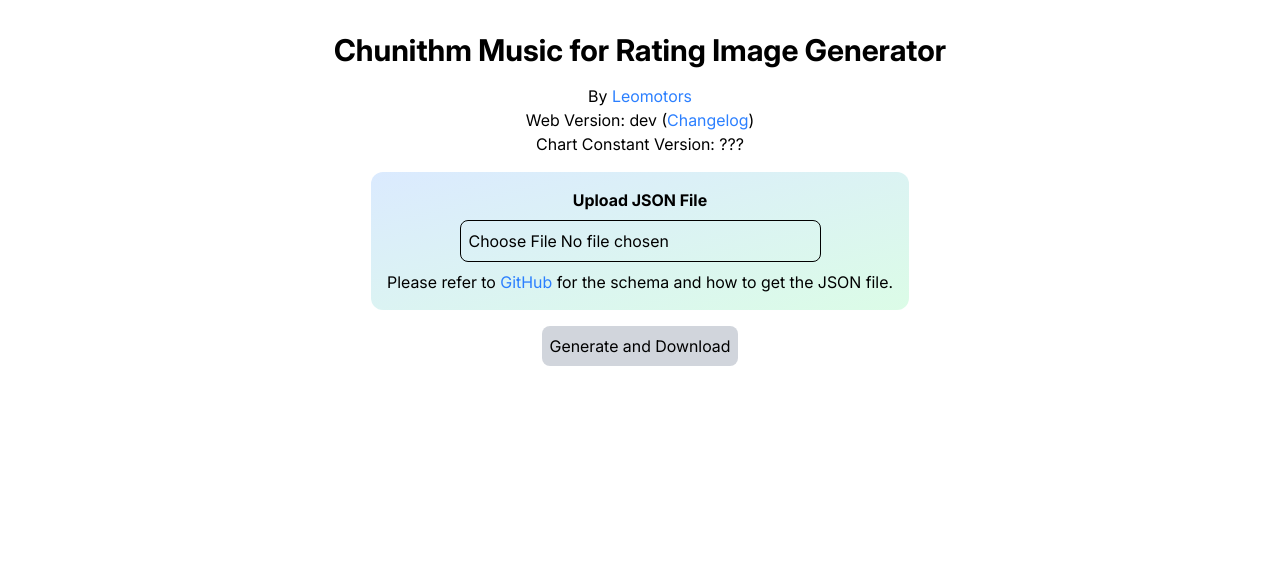
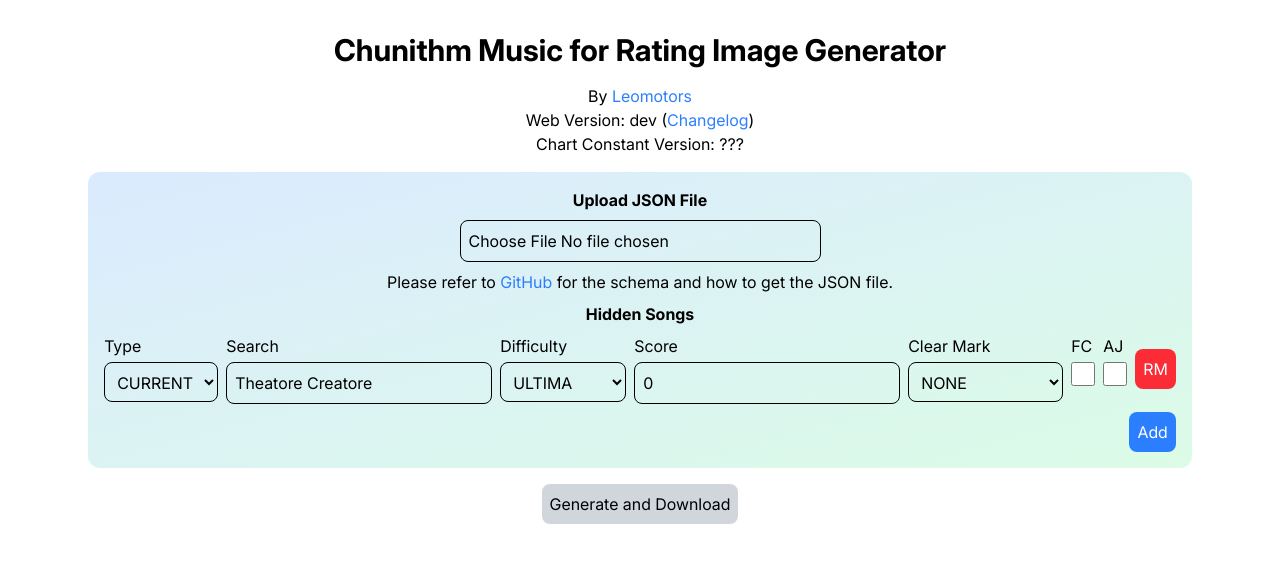
Before and after one commit to leomotors/chuumai-tools, a SvelteKit app in the folder apps/chuni-web/: page / in a window 1280 px wide. Shown: the top 562 px of the page. Built offline with nearby package versions, Linux system fonts and the light colour scheme.

Commit message:
web: support hidden songs

```diff
--- a/apps/chuni-web/package.json
+++ b/apps/chuni-web/package.json
@@ -1,7 +1,7 @@
 {
   "name": "chuni-web",
   "private": true,
-  "version": "1.3.0",
+  "version": "1.4.0",
   "type": "module",
   "scripts": {
     "dev": "vite dev",
@@ -31,6 +31,7 @@
     "postgres": "^3.4.5",
     "prettier": "^3.5.3",
     "prettier-plugin-svelte": "^3.3.3",
+    "sass-embedded": "^1.87.0",
     "svelte": "^5.28.2",
     "svelte-check": "^4.0.0",
     "svelte-eslint-parser": "^1.1.3",
--- a/apps/chuni-web/src/lib/components/profile/Profile.svelte
+++ b/apps/chuni-web/src/lib/components/profile/Profile.svelte
@@ -45,7 +45,8 @@
         profile.honorRarity.toLowerCase(),
       )}.png)"
     >
-      <p class="text-2xl font-bold text-center">{profile.honorText}</p>
+      <!-- z-10 is specially for Phosphoribosylaminoimidazolesuccinocarboxamide (メズマライザー ULTIMA SSS)-->
+      <p class="text-2xl font-bold text-center z-10">{profile.honorText}</p>
     </div>
 
     <div class="flex gap-2 items-center justify-between text-2xl px-4">
--- a/apps/chuni-web/src/routes/+page.svelte
+++ b/apps/chuni-web/src/routes/+page.svelte
@@ -6,13 +6,34 @@
   import { type RawImageGen } from "$lib/types";
   import { webVersion } from "$lib/version.js";
 
-  import { type ImgGenInput, imgGenInputSchema } from "@repo/types-chuni";
+  import {
+    clearMarkValues,
+    type RatingType,
+    stdChartDifficultyValues,
+  } from "@repo/db-chuni/schema";
+  import {
+    type HiddenChart,
+    type ImgGenInput,
+    imgGenInputSchema,
+  } from "@repo/types-chuni";
 
   import Render from "./Render.svelte";
 
   let files = $state<FileList>();
   let userData = $state<ImgGenInput>();
   let userError = $state<string>();
+
+  let hiddenCharts = $state<HiddenChart[]>([
+    {
+      search: "Theatore Creatore",
+      difficulty: "ultima",
+      ratingType: "CURRENT",
+      score: 0,
+      clearMark: null,
+      fc: false,
+      aj: false,
+    },
+  ]);
 
   async function parseFile(fileList: FileList) {
     const file = fileList[0];
@@ -24,6 +45,7 @@
     if (parseResult.success) {
       userData = parseResult.data;
       userError = undefined;
+      getRatingData(userData);
     } else {
       userData = undefined;
       userError = parseResult.error.message;
@@ -47,7 +69,13 @@
         "Content-Type": "application/json",
       },
       body: JSON.stringify({
-        data: userData,
+        data: {
+          ...userData,
+          hidden: [
+            ...(userData.hidden ?? []),
+            ...hiddenCharts.filter((chart) => chart.score > 0),
+          ],
+        },
         version: "VRS",
       }),
     });
@@ -60,12 +88,6 @@
 
     renderData = await res.json();
   }
-
-  $effect(() => {
-    if (userData) {
-      getRatingData(userData);
-    }
-  });
 
   async function ensureImageLoaded(element: HTMLElement) {
     const images = Array.from(element.querySelectorAll("img"));
@@ -140,6 +162,123 @@
       </ExtLink>
       for the schema and how to get the JSON file.
     </p>
+
+    <section class="flex flex-col items-center gap-2">
+      <p class="font-bold">Hidden Songs</p>
+
+      {#each hiddenCharts as chart, index (index)}
+        <div class="hiddenCharts">
+          <div>
+            <label for="rating-type-{index}">Type</label>
+            <select
+              name="rating-type-{index}"
+              id="rating-type-{index}"
+              bind:value={chart.ratingType}
+            >
+              <option
+                value={"CURRENT" satisfies RatingType}
+                selected={chart.ratingType === "CURRENT"}
+              >
+                CURRENT
+              </option>
+              <option
+                value={"BEST" satisfies RatingType}
+                selected={chart.ratingType === "BEST"}>BEST</option
+              >
+            </select>
+          </div>
+          <div>
+            <label for="search-{index}">Search</label>
+            <input
+              type="text"
+              bind:value={chart.search}
+              placeholder="Search"
+              id="search-{index}"
+            />
+          </div>
+          <div>
+            <label for="difficulty-{index}">Difficulty</label>
+            <select
+              name="difficulty-{index}"
+              id="difficulty-{index}"
+              bind:value={chart.difficulty}
+            >
+              {#each stdChartDifficultyValues as difficulty (difficulty)}
+                <option
+                  value={difficulty}
+                  selected={chart.difficulty === difficulty}
+                >
+                  {difficulty.toUpperCase()}
+                </option>
+              {/each}
+            </select>
+          </div>
+          <div>
+            <label for="score-{index}">Score</label>
+            <input
+              type="number"
+              bind:value={chart.score}
+              placeholder="Score"
+              id="score-{index}"
+            />
+          </div>
+          <div>
+            <label for="clearmark-{index}">Clear Mark</label>
+            <select
+              name="clearmark-{index}"
+              id="clearmark-{index}"
+              bind:value={chart.clearMark}
+            >
+              <option value={null} selected={!!chart.clearMark}>NONE</option>
+              {#each clearMarkValues as clearMark (clearMark)}
+                <option
+                  value={clearMark}
+                  selected={chart.clearMark === clearMark}
+                >
+                  {clearMark}
+                </option>
+              {/each}
+            </select>
+          </div>
+          <div>
+            <label for="fc-{index}">FC</label>
+            <input type="checkbox" id="fc-{index}" bind:checked={chart.fc} />
+          </div>
+          <div>
+            <label for="aj-{index}">AJ</label>
+            <input type="checkbox" id="aj-{index}" bind:checked={chart.aj} />
+          </div>
+          <button
+            class="bg-red-500 rounded-lg p-2 hover:bg-red-600 transition-colors text-white h-fit self-center"
+            onclick={() => {
+              hiddenCharts = hiddenCharts.filter((_, i) => i !== index);
+            }}
+          >
+            RM
+          </button>
+        </div>
+      {/each}
+
+      <button
+        class="self-end bg-blue-500 rounded-lg p-2 hover:bg-blue-600 transition-colors text-white"
+        onclick={() => {
+          hiddenCharts = [
+            ...hiddenCharts,
+            {
+              search: "",
+              difficulty: "master",
+              ratingType: "CURRENT",
+              score: 0,
+              clearMark: null,
+              fc: false,
+              aj: false,
+            },
+          ];
+        }}
+      >
+        Add
+      </button>
+    </section>
   </div>
 
   {#if userError}
@@ -164,6 +303,16 @@
     <section class="flex flex-col items-center">
       <p class="text-green-500">Data fetched successfully, ready for render!</p>
       <p>Rating: {renderData.rating.totalAvg}</p>
+
+      <button
+        class="bg-blue-300 p-2 rounded-lg hover:bg-blue-400 transition-colors"
+        onclick={() => {
+          renderData = undefined;
+          if (userData) getRatingData(userData);
+        }}
+      >
+        Reload
+      </button>
     </section>
   {/if}
 
@@ -179,3 +328,24 @@
     <Render input={renderData} />
   {/if}
 </main>
+
+<style lang="postcss">
+  @reference "tailwindcss";
+
+  .hiddenCharts {
+    @apply flex flex-row gap-2;
+
+    & > div {
+      @apply flex flex-col items-start gap-1;
+
+      & > input,
+      & > select {
+        @apply border border-black p-2 rounded-lg;
+      }
+
+      & > input[type="checkbox"] {
+        @apply w-6 h-6;
+      }
+    }
+  }
+</style>
--- a/apps/chuni-web/src/routes/api/calcRating/+server.ts
+++ b/apps/chuni-web/src/routes/api/calcRating/+server.ts
@@ -1,4 +1,4 @@
-import { json } from "@sveltejs/kit";
+import { error, json } from "@sveltejs/kit";
 import { and, eq, inArray } from "drizzle-orm";
 
 import { env } from "$env/dynamic/public";
@@ -6,7 +6,11 @@ import { db } from "$lib/db";
 import { type ChartForRender, rawImageGenSchema } from "$lib/types";
 
 import { musicDataTable, musicLevelTable } from "@repo/db-chuni/schema";
-import { type BaseChartSchema, imgGenInputSchema } from "@repo/types-chuni";
+import {
+  type BaseChartSchema,
+  type HiddenChart,
+  imgGenInputSchema,
+} from "@repo/types-chuni";
 import { calculateRating, floorDecimalPlaces } from "@repo/utils-chuni";
 
 import type { RequestHandler } from "./$types";
@@ -52,6 +56,35 @@ function addForRenderInfo(
   };
 }
 
+function hiddenChartToData(
+  data: HiddenChart,
+  chartData: Pick<
+    typeof musicDataTable.$inferSelect,
+    "id" | "title" | "image"
+  >[],
+): BaseChartSchema {
+  const chart = chartData.find(
+    (c) =>
+      c.title.toLowerCase().replace(/\s/g, "") ===
+      data.search.toLowerCase().replace(/\s/g, ""),
+  );
+
+  if (!chart) {
+    error(400, `Chart not found: ${data.search}`);
+  }
+
+  return {
+    id: chart.id,
+    title: chart.title,
+    difficulty: data.difficulty,
+    score: data.score,
+    clearMark: data.clearMark,
+    fc: data.fc,
+    aj: data.aj,
+    isHidden: true,
+  };
+}
+
 export const POST: RequestHandler = async ({ request }) => {
   if (!env.PUBLIC_VERSION) {
     throw new Error("PUBLIC_VERSION is not set");
@@ -72,7 +105,7 @@ export const POST: RequestHandler = async ({ request }) => {
   }
   const input = inputParseResult.data;
 
-  const { profile, best, current } = input;
+  const { profile, best, current, hidden } = input;
 
   const allIds = [...best.map((c) => c.id), ...current.map((c) => c.id)];
 
@@ -86,20 +119,46 @@ export const POST: RequestHandler = async ({ request }) => {
       ),
     );
 
-  const musicImageData = await db
+  const musicData = await db
     .select({
       id: musicDataTable.id,
+      title: musicDataTable.title,
       image: musicDataTable.image,
     })
     .from(musicDataTable)
     .where(inArray(musicDataTable.id, allIds));
 
-  const bestWithRating = best.map((c) =>
-    addForRenderInfo(c, chartConstantData, musicImageData, version),
-  );
-  const currentWithRating = current.map((c) =>
-    addForRenderInfo(c, chartConstantData, musicImageData, version),
-  );
+  const bestWithRating = best
+    .map((c) => addForRenderInfo(c, chartConstantData, musicData, version))
+    .concat(
+      (hidden || [])
+        .filter((c) => c.ratingType === "BEST")
+        .map((c) =>
+          addForRenderInfo(
+            hiddenChartToData(c, musicData),
+            chartConstantData,
+            musicData,
+            version,
+          ),
+        ),
+    )
+    .slice(0, 30);
+
+  const currentWithRating = current
+    .map((c) => addForRenderInfo(c, chartConstantData, musicData, version))
+    .concat(
+      (hidden || [])
+        .filter((c) => c.ratingType === "CURRENT")
+        .map((c) =>
+          addForRenderInfo(
+            hiddenChartToData(c, musicData),
+            chartConstantData,
+            musicData,
+            version,
+          ),
+        ),
+    )
+    .slice(0, 20);
 
   const rating = {
     bestAvg: floorDecimalPlaces(
--- a/packages/types-chuni/src/index.ts
+++ b/packages/types-chuni/src/index.ts
@@ -3,6 +3,7 @@ import { z } from "zod";
 import {
   clearMarkValues,
   rarityLevelValues,
+  ratingTypeValues,
   stdChartDifficultyValues,
 } from "@repo/db-chuni/schema";
 
@@ -14,6 +15,7 @@ export const chartSchema = z.object({
   clearMark: z.enum(clearMarkValues).nullish(),
   fc: z.boolean().default(false),
   aj: z.boolean().default(false),
+  isHidden: z.boolean().default(false),
 });
 
 export type BaseChartSchema = z.infer<typeof chartSchema>;
@@ -41,10 +43,23 @@ export const profileSchema = z.object({
   playCount: z.coerce.number(),
 });
 
+export const hiddenChartSchema = z.object({
+  search: z.coerce.string().nonempty(),
+  difficulty: z.enum(stdChartDifficultyValues),
+  ratingType: z.enum(ratingTypeValues),
+  score: z.coerce.number().int().min(0).max(1010000),
+  clearMark: z.enum(clearMarkValues).nullish(),
+  fc: z.boolean().default(false),
+  aj: z.boolean().default(false),
+});
+
+export type HiddenChart = z.infer<typeof hiddenChartSchema>;
+
 export const imgGenInputSchema = z.object({
   profile: profileSchema,
   best: z.array(chartSchema),
   current: z.array(chartSchema),
+  hidden: z.array(hiddenChartSchema).optional(),
 });
 
 export type ImgGenInput = z.infer<typeof imgGenInputSchema>;
```
Also changed, not shown: apps/chuni-web/src/lib/components/molecule/Music.svelte (+10 -2 lines), 2 other files (tests, documents, lock files or other folders).
